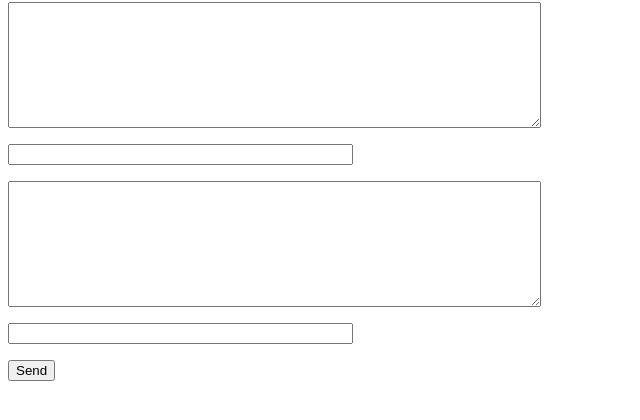
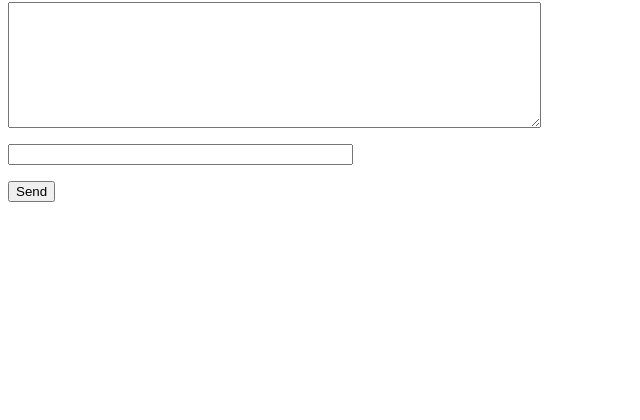
Before and after one commit to tomh-overleaf/test-api, a plain HTML site: page index.html in a window 1280 px wide. Shown: the part 78-498 px from the top of the page, without its empty margins (0-640 px from the left). Drawn offline with Linux system fonts and the light colour scheme.

Commit message:
Update index.html

```diff
--- a/index.html
+++ b/index.html
@@ -8,13 +8,13 @@
 <h1>Test API</h1>
 <form method="post" action="https://www.overleaf.com/docs">
 
-<p><textarea name="snip_uri[]" rows="8" cols="64"></textarea></p>
+<p><textarea name="snip_uri" rows="8" cols="64"></textarea></p>
 
-<p><input type="text" name="snip_name[]" size="40" /></p>
+<p><input type="text" name="snip_name" size="40" /></p>
 
-<p><textarea name="snip_uri[]" rows="8" cols="64"></textarea></p>
+<!--<p><textarea name="snip_uri" rows="8" cols="64"></textarea></p>
 
-<p><input type="text" name="snip_name[]" size="40" /></p>
+<p><input type="text" name="snip_name" size="40" /></p>-->
 
 <p><input type="submit" value="Send" /></p>
 
```
